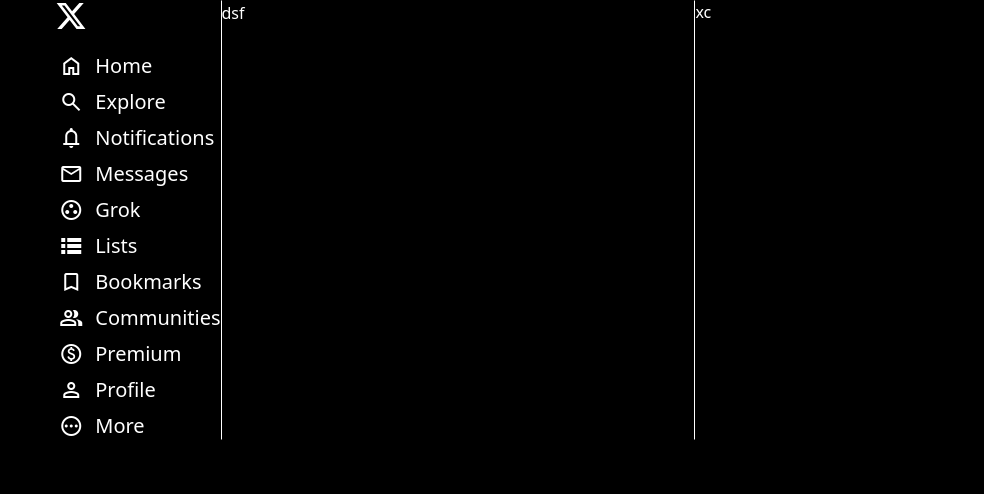
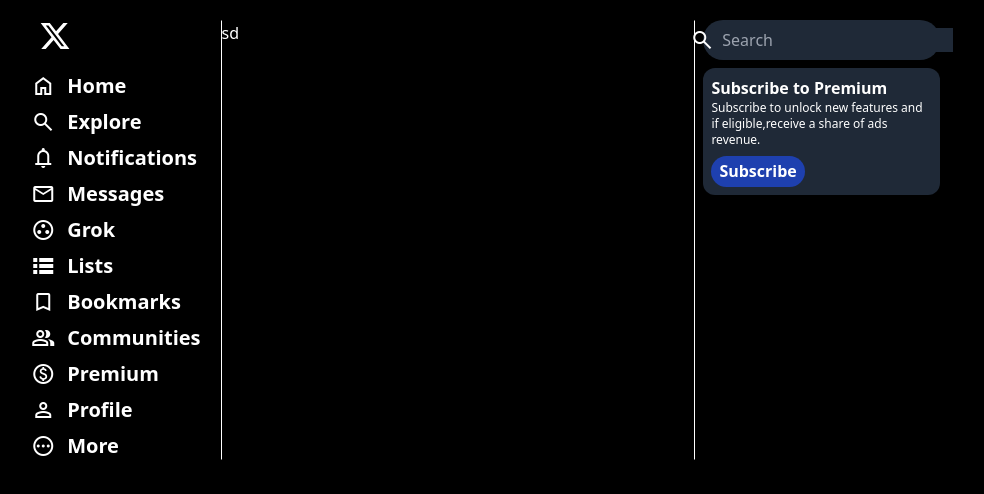
Before and after one commit to muhiu-din/X_clone, a website: page index.html in a window 1280 px wide. Shown: the whole page, without its empty margins (111-1095 px from the left). Drawn offline with nearby package versions, Linux system fonts and the light colour scheme.

Commit message:
side bar completed
side bar completed and third box initalized

```diff
--- a/index.html
+++ b/index.html
@@ -5,17 +5,17 @@
     <meta charset="UTF-8">
     <meta name="viewport" content="width=device-width, initial-scale=1.0">
     <link rel="stylesheet" href="https://fonts.googleapis.com/css2?family=Material+Symbols+Outlined:opsz,wght,FILL,GRAD@24,400,0,0" />
+    <link rel="shortcut icon" href="images/favicon.png" type="image/x-icon">
     <link rel="stylesheet" href="css/output.css">
-    <link rel="shortcut icon" href="" type="image/x-icon">
     <title>Home/X</title>
 </head>
 
 <body class="bg-black text-white">
-    <div class="flex container mx-auto">
+    <div class="flex container mx-auto my-5">
         <div class="first w-[70%] flex flex-col items-end">
-            <div class="logo mb-5 w-1/2">
+            <div class="logo mb-5 w-[100%]">
                 <svg viewBox="0 0 24 24" aria-hidden="true"
-                class="w-8 invert r-4qtqp9 r-yyyyoo r-dnmrzs r-bnwqim r-lrvibr r-m6rgpd r-lrsllp r-1nao33i r-16y2uox r-8kz0gk">
+                class="w-8 invert m-auto r-4qtqp9 r-yyyyoo r-dnmrzs r-bnwqim r-lrvibr r-m6rgpd r-lrsllp r-1nao33i r-16y2uox r-8kz0gk">
                 <g>
                     <path
                         d="M18.244 2.25h3.308l-7.227 8.26 8.502 11.24H16.17l-5.214-6.817L4.99 21.75H1.68l7.73-8.835L1.254 2.25H8.08l4.713 6.231zm-1.161 17.52h1.833L7.084 4.126H5.117z">
@@ -23,47 +23,61 @@
                 </g>
             </svg>
             </div>
-            <div class="sidebar flex flex-col ">
-                <ul class="flex flex-col text-xl gap-2 w-1/2">
-                    <li class="flex flex-row items-center gap-3"><span class="material-symbols-outlined">
+            <div class="sidebar flex flex-col">
+                <ul class="flex flex-col text-xl  gap-2 w-1/2 font-bold">
+                    <li class="flex flex-row items-center w-fit gap-3 hover:bg-gray-800 hover:cursor-pointer hover:rounded-full px-5 py-1/2"><span class="material-symbols-outlined ">
                         home
-                        </span> Home</li>
-                    <li class="flex flex-row items-center gap-3"><span class="material-symbols-outlined">
+                        </span>Home</li>
+                    <li class="flex flex-row items-center w-fit gap-3 hover:bg-gray-800 hover:cursor-pointer hover:rounded-full px-5 py-1/2"><span class="material-symbols-outlined ">
                         search
                         </span>Explore</li>
-                    <li class="flex flex-row items-center gap-3"><span class="material-symbols-outlined">
+                    <li class="flex flex-row items-center w-fit gap-3 hover:bg-gray-800 hover:cursor-pointer hover:rounded-full px-5 py-1/2"><span class="material-symbols-outlined">
                         notifications
                         </span>Notifications</li>
-                    <li class="flex flex-row items-center gap-3"><span class="material-symbols-outlined">
+                    <li class="flex flex-row items-center w-fit gap-3 hover:bg-gray-800 hover:cursor-pointer hover:rounded-full px-5 py-1/2"><span class="material-symbols-outlined">
                         mail
                         </span>Messages</li>
-                    <li class="flex flex-row items-center gap-3"><span class="material-symbols-outlined">
+                    <li class="flex flex-row items-center w-fit gap-3 hover:bg-gray-800 hover:cursor-pointer hover:rounded-full px-5 py-1/2"><span class="material-symbols-outlined">
                         group_work
                         </span>Grok</li>
-                    <li class="flex flex-row items-center gap-3"><span class="material-symbols-outlined">
+                    <li class="flex flex-row items-center w-fit gap-3 hover:bg-gray-800 hover:cursor-pointer hover:rounded-full px-5 py-1/2"><span class="material-symbols-outlined">
                         lists
                         </span>Lists</li>
-                    <li class="flex flex-row items-center gap-3"><span class="material-symbols-outlined">
+                    <li class="flex flex-row items-center w-fit gap-3 hover:bg-gray-800 hover:cursor-pointer hover:rounded-full px-5 py-1/2"><span class="material-symbols-outlined">
                         bookmark
                         </span>Bookmarks</li>
-                    <li class="flex flex-row items-center gap-3"><span class="material-symbols-outlined">
+                    <li class="flex flex-row items-center w-fit gap-3 hover:bg-gray-800 hover:cursor-pointer hover:rounded-full px-5 py-1/2"><span class="material-symbols-outlined">
                         group
                         </span>Communities</li>
-                    <li class="flex flex-row items-center gap-3"><span class="material-symbols-outlined">
+                    <li class="flex flex-row items-center w-fit gap-3 hover:bg-gray-800 hover:cursor-pointer hover:rounded-full px-5 py-1/2"><span class="material-symbols-outlined">
                         paid
                         </span>Premium</li>
-                    <li class="flex flex-row items-center gap-3"><span class="material-symbols-outlined">
+                    <li class="flex flex-row items-center w-fit gap-3 hover:bg-gray-800 hover:cursor-pointer hover:rounded-full px-5 py-1/2"><span class="material-symbols-outlined">
                         person
                         </span>Profile</li>
-                    <li class="flex flex-row items-center gap-3"><span class="material-symbols-outlined">
+                    <li class="flex flex-row items-center w-fit gap-3 hover:bg-gray-800 hover:cursor-pointer hover:rounded-full px-5 py-1/2"><span class="material-symbols-outlined">
                         pending
                         </span>More</li>
                 </ul>
             </div>
         </div>
-        <div class="second w-full border-[1px] border-x-white border-y-black">dsf</div>
-        <div class="third w-full">xc</div>
+        <div class="second w-full border-[1px] border-x-white border-y-black">sd
+        </div>
+        <div class="third w-full">
+            <div class="search w-1/2 rounded-full p-2 mx-2 bg-gray-800 flex flex-row justify-center gap-2">
+                <span class="material-symbols-outlined">
+                    search
+                </span>
+                <input type="text" class=" bg-gray-800 outline-none text-white" placeholder="Search" />
+            </div>
+            <div class="premium w-1/2 p-2 m-2 rounded-xl bg-gray-800">
+                <h1 class="font-bold text-l">Subscribe to Premium</h1>
+                <h3 class="text-xs">Subscribe to unlock new features and if eligible,receive a share of ads revenue.</h3>
+                <button class="bg-blue-800 rounded-full px-2 pb-1 py-[3px]  font-bold mt-2">Subscribe</button>
+            </div>
+        </div>
     </div>
+
 </body>
 
 </html>
--- a/tailwind.config.js
+++ b/tailwind.config.js
@@ -1,6 +1,6 @@
-/** @type {import('tailwindcss').Config} */
+// tailwind.config.js
 module.exports = {
-  content: ["*html"],
+  content: ["./*.html", "./**/*.html"], // very important!
   theme: {
     extend: {},
   },
```
Also changed, not shown: css/output.css, images/favicon.png (added).
